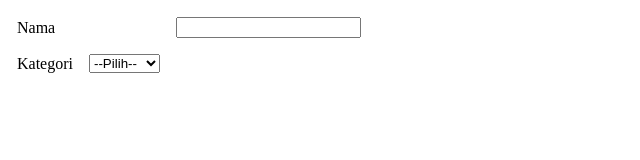
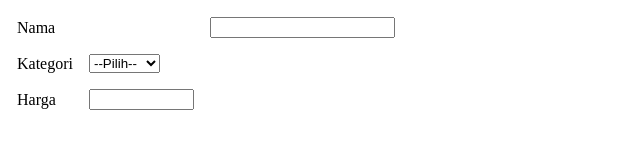
Before and after one commit to rizkyjisantt/project-def, a plain HTML site: page cashier.html in a window 1280 px wide. Shown: the whole page, without its empty margins (0-640 px from the left). Drawn offline with Linux system fonts and the light colour scheme.

Commit message:
Menambahkan form Harga dan juga form inputan
Menambahkan form harga dan form inputan, pada form inputan terdapat atribut type, name, dan size.

```diff
--- a/cashier.html
+++ b/cashier.html
@@ -33,6 +33,14 @@
                         </select>
                     </td>
                 </tr>
+                <tr>
+                    <td>
+                        <label>Harga<label>
+                    </td>
+                    <td>
+                        <input type="text" name="output_hargabarang" size=10>
+                    </td>
+                </tr>
             </table>
         </form>
     </div>
```
